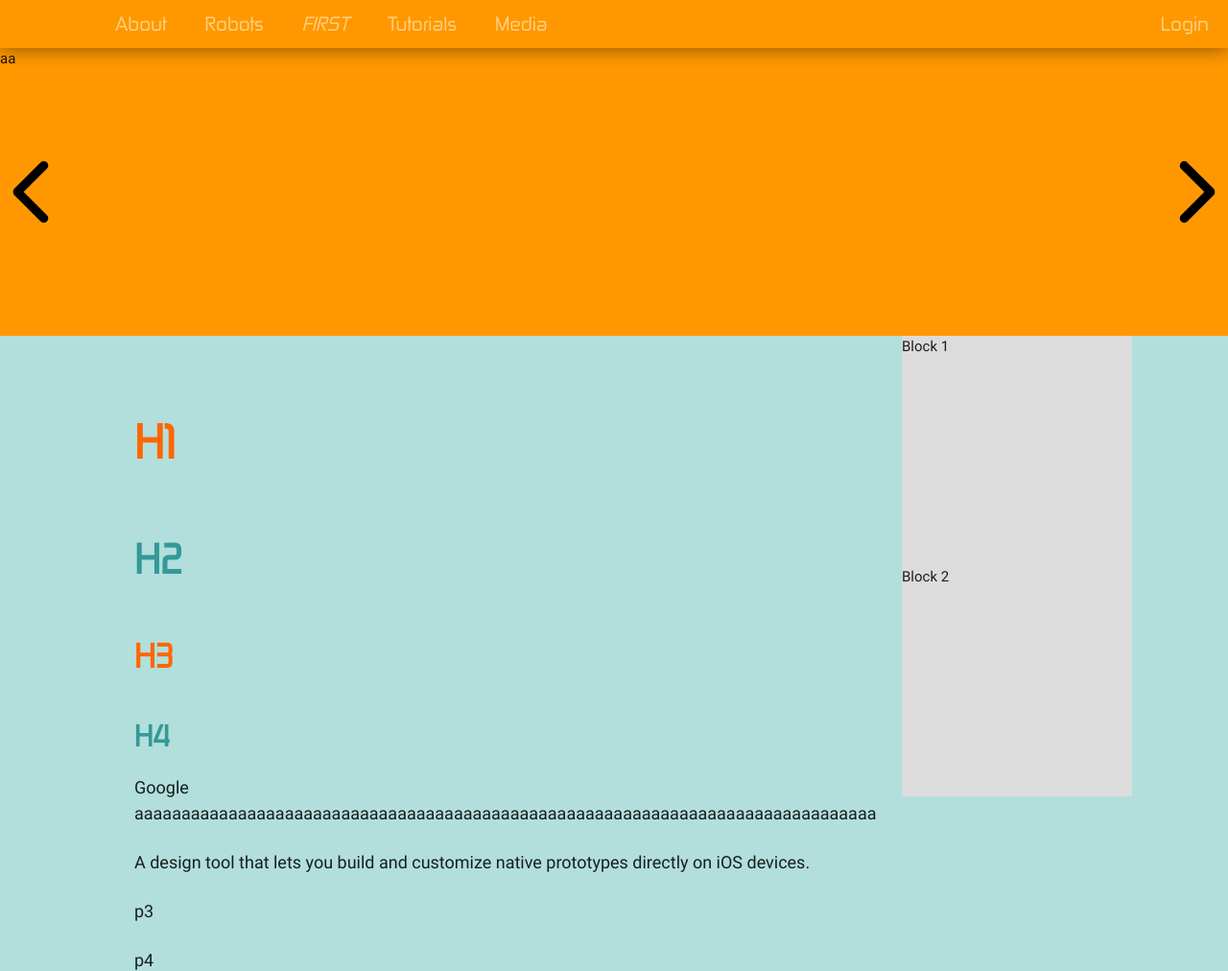
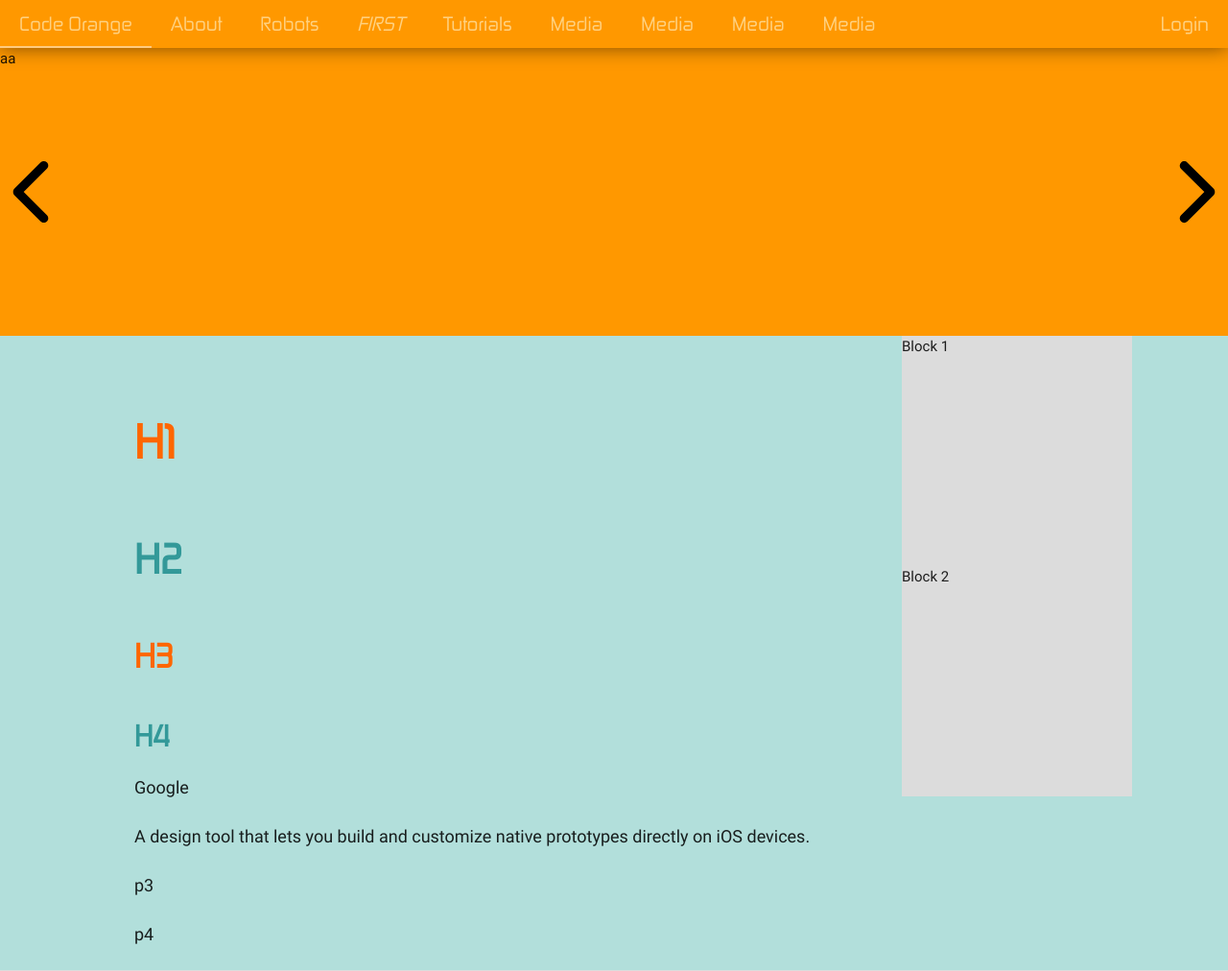
Before and after one commit to SouICry/Code-Orange-Site-V2, a PHP site: page / in a window 1280 px wide. Shown: the top 1012 px of the page at 96% size. Run offline with PHP 8.4, Linux system fonts and the light colour scheme.

Commit message:
Nav bar style and scroll

```diff
--- a/css/style.css
+++ b/css/style.css
@@ -25,7 +25,8 @@
   font-weight: 700; }
 html {
   box-sizing: border-box;
-  font-family: "Roboto", sans-serif; }
+  font-family: "Roboto", sans-serif;
+  width: 100%; }
 
 *, *:before, *:after {
   box-sizing: inherit;
@@ -108,8 +109,8 @@ h4 {
 
 #header {
   background-color: #ff9800;
-  height: 50px;
   position: fixed;
+  height: auto;
   top: 0;
   left: 0;
   width: 100%;
@@ -129,29 +130,54 @@ h4 {
   background-color: blue; }
 
 #logo {
-  width: 100px;
   height: 50px;
   float: left; }
 
-#nav, #user {
-  float: left; }
-  #nav a, #user a {
+#user, #logo {
+  height: 50px;
+  float: right; }
+  #user a, #logo a {
+    float: left;
+    white-space: nowrap;
     color: #ffd180;
     font-size: 20px;
     height: 100%;
-    display: block;
-    float: left;
     padding: 0 20px;
     line-height: 48px;
     text-align: center;
     border: none;
     list-style: none; }
-    #nav a:hover, #user a:hover {
+    #user a:hover, #logo a:hover {
       border-bottom: 2px solid rgba(255, 255, 255, 0.5);
       text-decoration: none; }
 
-#user {
-  float: right; }
+#logo {
+  float: left; }
+
+#nav {
+  height: 50px;
+  overflow: hidden;
+  float: left;
+  max-width: 100%; }
+
+.scroll-hide {
+  max-width: 100%;
+  overflow-x: auto;
+  overflow-y: hidden;
+  height: 90px; }
+  .scroll-hide .scroll-fix {
+    width: 800px; }
+  .scroll-hide a {
+    float: left;
+    color: #ffd180;
+    font-size: 20px;
+    height: 100%;
+    padding: 0 20px;
+    line-height: 48px;
+    text-align: center; }
+    .scroll-hide a:hover {
+      border-bottom: 2px solid rgba(255, 255, 255, 0.5);
+      text-decoration: none; }
 
 #footer {
   background-color: #80cbc4;
@@ -309,10 +335,12 @@ h4 {
 
 .sidebar {
   width: 0;
-  float: left; }
+  float: left;
+  display: none; }
   @media (min-width: 1024px) {
     .sidebar {
-      width: 20%; } }
+      width: 20%;
+      display: block; } }
   @media (min-width: 1024px) and (max-width: 1279px) {
     .sidebar {
       width: 224px; } }
--- a/index.html
+++ b/index.html
@@ -2,7 +2,7 @@
 <html lang="en">
 <head>
     <meta http-equiv="X-UA-Compatible" content="IE=edge,chrome=1">
-    <meta name="viewport" content="width=device-width, initial-scale=1.0">
+    <meta name="viewport" content="initial-scale=1.0">
 
     <link rel="stylesheet" type="text/css" href="css/normalize.css">
     <link rel="stylesheet" type="text/css" href="css/materialize.css">
@@ -14,18 +14,24 @@
     <div class="row">
         <div class="column">
             <div id="logo">
-
+                <a href="#">Code Orange</a>
             </div>
             <div id="user">
                 <a href="#">Login</a>
             </div>
-
             <div id="nav">
-                <a href="#">About</a>
-                <a href="#">Robots</a>
-                <a href="#"><i>FIRST</i></a>
-                <a href="#">Tutorials</a>
-                <a href="#">Media</a>
+                <div class="scroll-hide">
+                    <div class="scroll-fix">
+                        <a href="#">About</a>
+                        <a href="#">Robots</a>
+                        <a href="#"><i>FIRST</i></a>
+                        <a href="#">Tutorials</a>
+                        <a href="#">Media</a>
+                        <a href="#">Media</a>
+                        <a href="#">Media</a>
+                        <a href="#">Media</a>
+                    </div>
+                </div>
             </div>
 
         </div>
@@ -49,7 +55,7 @@
                 <h2>H2</h2>
                 <h3>H3</h3>
                 <h4>H4</h4>
-                <p>Google aaaaaaaaaaaaaaaaaaaaaaaaaaaaaaaaaaaaaaaaaaaaaaaaaaaaaaaaaaaaaaaaaaaaaaaaaaaaaaa</p>
+                <p>Google</p>
                 <p>A design tool that lets you build and customize native prototypes directly on iOS devices.</p>
                 <p>p3</p>
                 <p>p4</p>
--- a/scss/_defaults.scss
+++ b/scss/_defaults.scss
@@ -1,6 +1,7 @@
 html {
   box-sizing: border-box;
   font-family: "Roboto", sans-serif;
+  width:100%;
 }
 
 *, *:before, *:after {
--- a/scss/_header.scss
+++ b/scss/_header.scss
@@ -1,53 +1,83 @@
 @import 'variables_mixins';
-
 
 #header {
   background-color: $orange;
-  height: $header-height;
   position: fixed;
+  height: auto;
   top: 0;
-  left:0;
-  width:100%;
-  z-index:999;
+  left: 0;
+  width: 100%;
+  z-index: 999;
   @include outline-shadow;
 
   font-family: zekton, sans-serif;
 }
+
 #header-filler {
   height: $header-height;
   width: 100%;
   background-color: blue;
 }
+
 #logo {
-  width:100px;
   height: $header-height;
-  float:left;
+  float: left;
 }
-#nav {
-  float:left;
 
-
+#user {
+  height: $header-height;
+  float: right;
   a {
+    float: left;
+    white-space: nowrap;
     color: $orange-accent-1;
-    font-size:20px;
-    height:100%;
-    display:block;
-    float:left;
+    font-size: 20px;
+    height: 100%;
     padding: 0 20px;
     line-height: $header-height - 2px;
     text-align: center;
-    border:none;
+    border: none;
     list-style: none;
-    &:hover{
-      border-bottom:2px solid rgba(255,255,255,0.5);
+    &:hover {
+      border-bottom: 2px solid rgba(255, 255, 255, 0.5);
       text-decoration: none;
     }
 
   }
 }
 
+#logo {
+  @extend #user;
+  float: left;
+}
 
-#user {
-  @extend #nav;
-  float:right;
+#nav {
+  height: $header-height;
+  overflow: hidden;
+  float: left;
+  max-width:100%;
 }
+
+.scroll-hide  {
+  max-width:100%;
+  overflow-x: auto;
+  overflow-y: hidden;
+  height: $header-height + 40px;
+
+  .scroll-fix {
+    width:800px;
+  }
+  a {
+    float: left;
+    color: $orange-accent-1;
+    font-size: 20px;
+    height: 100%;
+    padding: 0 20px;
+    line-height: $header-height - 2px;
+    text-align: center;
+    &:hover {
+      border-bottom: 2px solid rgba(255, 255, 255, 0.5);
+      text-decoration: none;
+    }
+  }
+}
--- a/scss/_layout.scss
+++ b/scss/_layout.scss
@@ -41,8 +41,10 @@
 .sidebar {
   width: 0;
   float: left;
+  display:none;
   @include desktop {
     width: 20%;
+    display: block;
   }
   @include small-desktop {
     width: 224px;
```
Also changed, not shown: 1 other file.
